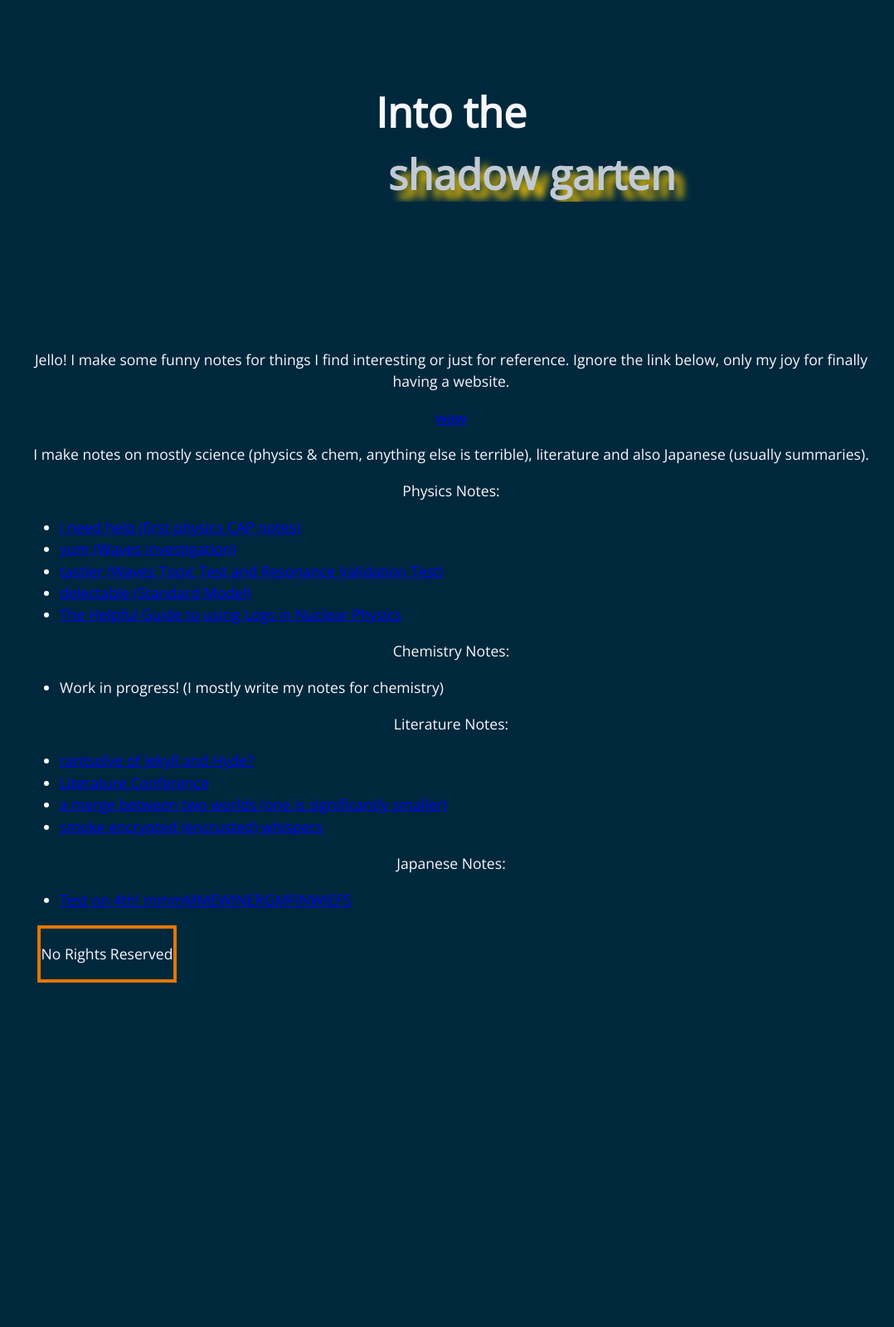
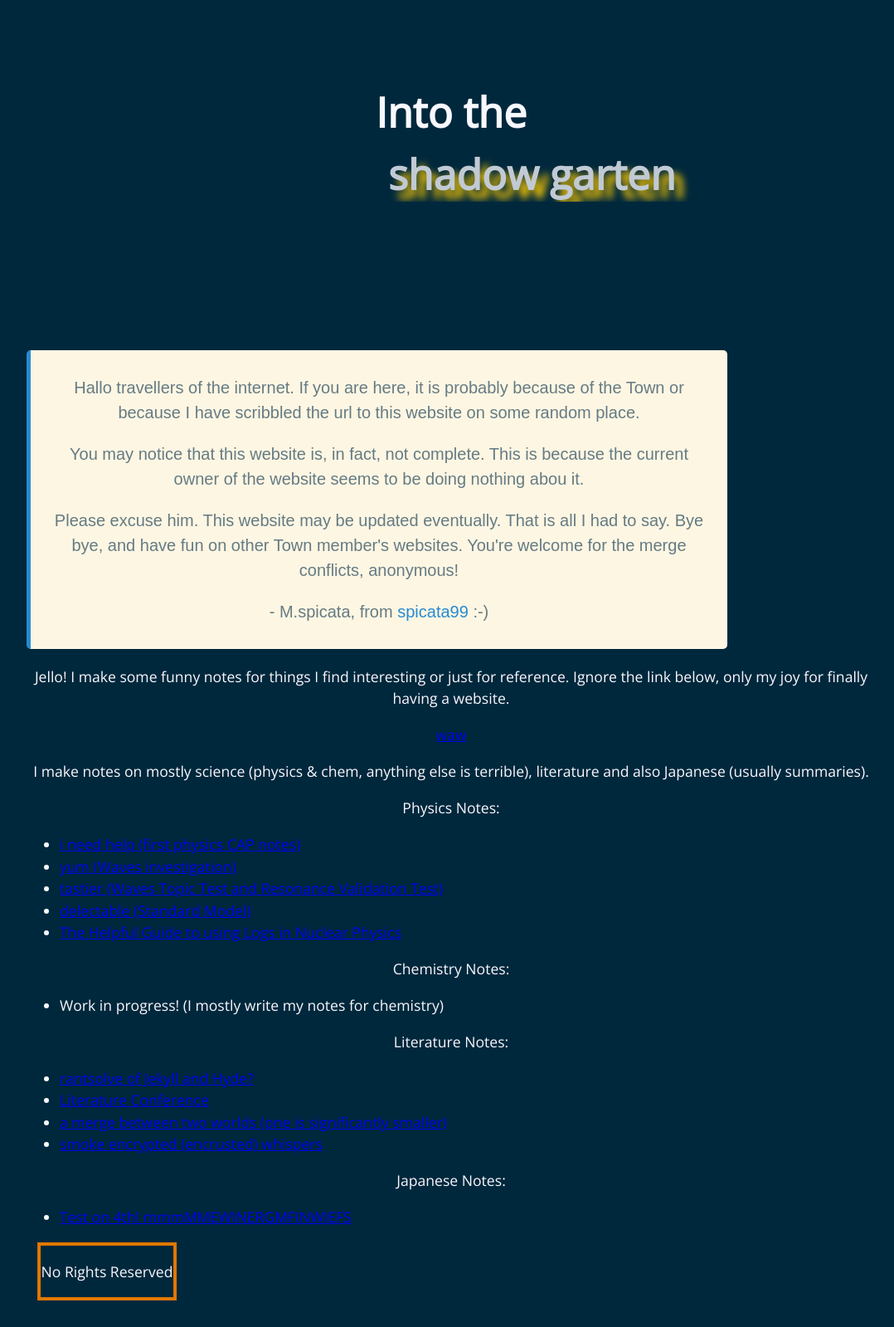
Before and after one commit to anonymoof1528/the-shadow-garten, a Jekyll site: the page built from index.md, in a window 1280 px wide. Shown: the whole page at 83% size, without its empty margins (96-1174 px from the left). Built offline with Jekyll 4.4.1, drawn with Linux system fonts in a browser that asks for light colours; before the commit the page ends 1216 px from its top, so only the background shows below that.

Commit message:
Update index.md

```diff
--- a/index.md
+++ b/index.md
@@ -1,6 +1,21 @@
 ---
 title: Into the <div class="container"><div><span>shadow garten</span><span>shadow garten</span></div></div>
 ---
+
+<blockquote style="background-color: #fdf6e3; max-width: 40em; padding: 0.5em 1em; border-left: 5px solid #268bd2; border-radius: 5px; font-family: sans-serif; color: #657b83; font-size: 20px">
+  <p>
+    Hallo travellers of the internet. If you are here, it is probably because of the Town or because I have scribbled the url to this website on some random place.
+  </p>
+  <p>
+    You may notice that this website is, in fact, not complete. This is because the current owner of the website seems to be doing nothing abou it.
+  </p>
+  <p>
+    Please excuse him. This website may be updated eventually. That is all I had to say. Bye bye, and have fun on other Town member's websites. You're welcome for the merge conflicts, anonymous!
+  </p>
+  <p>
+    - M.spicata, from <a href="https://spicata.99000000.xyz" style="color: #268bd2; text-decoration: none;">spicata99</a> :-)
+  </p>
+</blockquote>
 
 Jello! I make some funny notes for things I find interesting or just for reference. Ignore the link below, only my joy for finally having a website.
 
```
